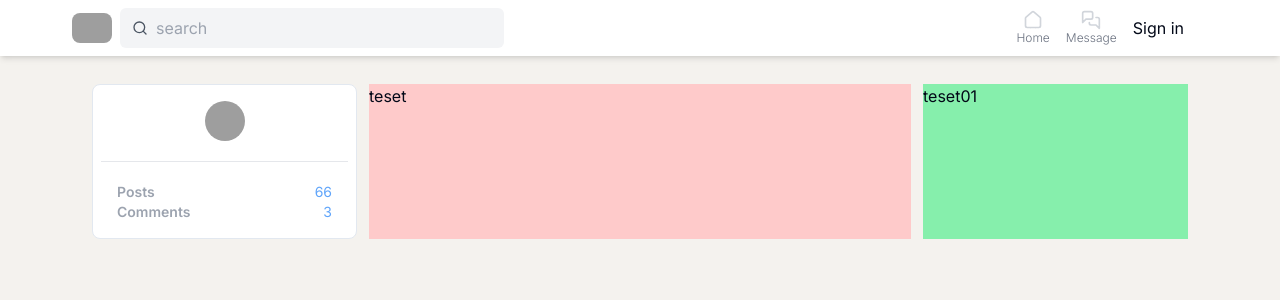
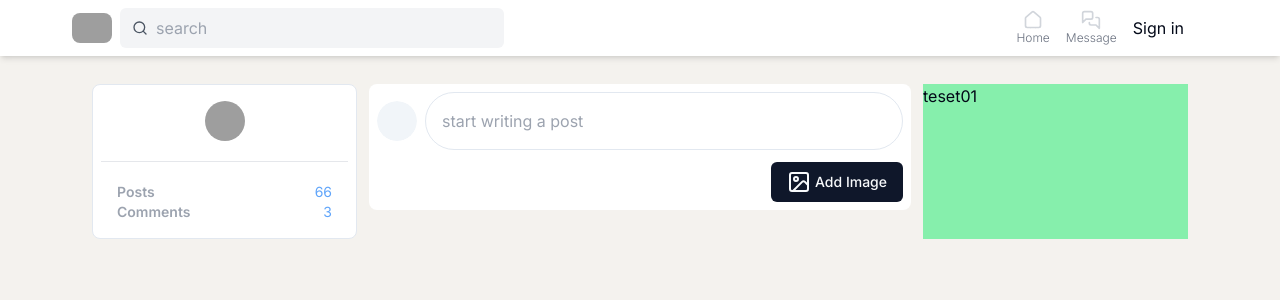
Before and after one commit to nimarhmti/linkdin-clone, a Next.js app: page /dashboard in a window 1280 px wide. Shown: the top 300 px of the page. Built offline with nearby package versions, Linux system fonts and the light colour scheme; no server answers; grey boxes are pictures that could not be loaded.

Commit message:
from is added

```diff
--- /dev/null
+++ b/app/(dashboard)/(routes)/dashboard/_components/postForm/Form.tsx
@@ -0,0 +1,93 @@
+"use client";
+import { Avatar, AvatarFallback, AvatarImage } from "@/components/ui/avatar";
+import { Button } from "@/components/ui/button";
+import { useUser } from "@clerk/nextjs";
+import { Divide, ImageIcon, XIcon } from "lucide-react";
+
+import React, { ChangeEvent, useRef, useState } from "react";
+
+export default function Form() {
+  const ref = useRef<HTMLFormElement>(null);
+  const inputFileRef = useRef<HTMLInputElement>(null);
+  const [preview, setPreview] = useState<string | null>(null);
+  const { user } = useUser();
+  const onChangeHandler = (e: ChangeEvent<HTMLInputElement>) => {
+    const file = e.target?.files?.[0];
+    if (file) {
+      setPreview(URL.createObjectURL(file));
+    }
+  };
+
+  const handlePostAction = async (formData: FormData) => {
+    const formDataCopy = formData;
+    ref.current?.reset();
+    const text = formData.get("postInput") as String;
+    if (!text.trim()) throw new Error("you must provide a post");
+    try {
+      // createPostAVtion()
+    } catch (error) {
+      console.log("error message", error);
+    }
+  };
+  return (
+    <div className="bg-white p-2 rounded-lg">
+      <form
+        ref={ref}
+        action={(formdata) => {
+          //use server action for submission
+          handlePostAction(formdata);
+        }}
+        className="space-y-3"
+      >
+        <div className="flex items-center space-x-2">
+          <Avatar>
+            <AvatarImage src={user?.imageUrl} />
+            <AvatarFallback>
+              {user?.firstName?.charAt(0)}
+              {user?.lastName?.charAt(0)}
+            </AvatarFallback>
+          </Avatar>
+          <input
+            type="text"
+            name="postInput"
+            placeholder="start writing a post"
+            className="flex-1 rounded-full outline-none py-4 px-4 border object-cover"
+          />
+          <input
+            ref={inputFileRef}
+            type="file"
+            accept="image/*"
+            name="image"
+            hidden
+            onChange={onChangeHandler}
+          />
+          {/* <button type="submit" hidden>
+            Post
+          </button> */}
+        </div>
+        {/* image preview */}
+        {preview && (
+          <div>
+            <img src={preview} className="w-full rounded-lg" />
+          </div>
+        )}
+        <div className="flex items-center justify-end space-x-2">
+          <Button type="button" onClick={() => inputFileRef.current?.click()}>
+            <ImageIcon className="mr-1" color="currentColor" />
+            {preview ? "Change" : "Add"} Image
+          </Button>
+          {preview && (
+            <Button
+              type="button"
+              variant="secondary"
+              onClick={() => setPreview(null)}
+            >
+              <XIcon color="currentColor" className="mr-1" />
+              Remove Image
+            </Button>
+          )}
+        </div>
+      </form>
+    </div>
+  );
+}
--- a/app/(dashboard)/(routes)/dashboard/page.tsx
+++ b/app/(dashboard)/(routes)/dashboard/page.tsx
@@ -1,6 +1,7 @@
 import Header from "@/components/ui/Header";
 import React from "react";
 import UserInformation from "./_components/userInformation/UserInformation";
+import Form from "./_components/postForm/Form";
 
 export default function Dashboard() {
   return (
@@ -8,8 +9,8 @@ export default function Dashboard() {
       <section className=" hidden md:inline md:col-span-2">
         <UserInformation />
       </section>
-      <section className="bg-red-200 col-span-full md:col-span-6 xl:col-span-4 xl:max-w-xl mx-auto w-full">
-        teset
+      <section className="col-span-full md:col-span-6 xl:col-span-4 xl:max-w-xl mx-auto w-full">
+        <Form />
       </section>
       <section className="hidden bg-green-300 xl:inline xl:col-span-2">
         teset01
```
